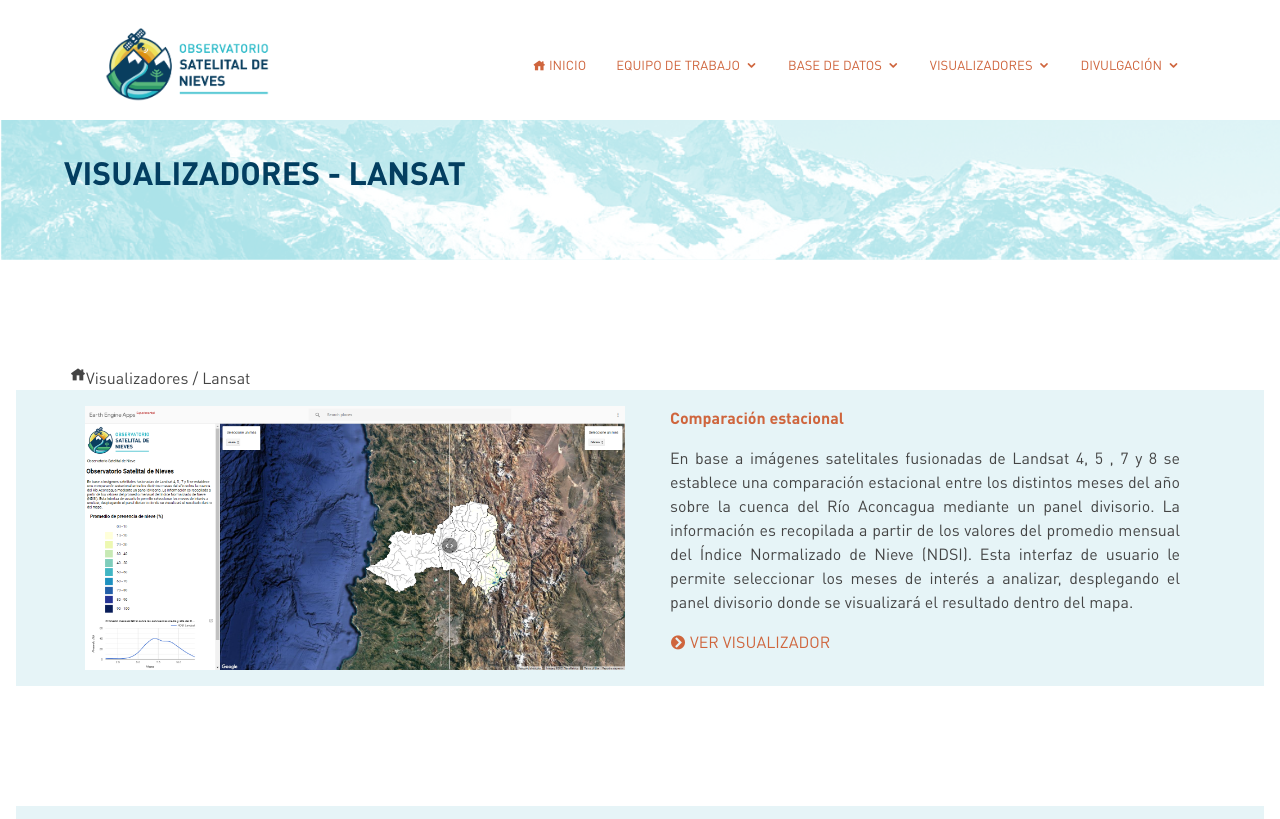
After one commit to DatosLabUPLA/obsnieves-web-legacy, a Django app: page /visualizadores/lansat/ in a window 1280 px wide. The commit adds this page. Shown: the top 819 px of the page. Run offline with Django 3.2, Linux system fonts and the light colour scheme; some libraries are stand-ins or nearby versions.

Commit message:
Update: Se Añaden visualizadores Sentinel y Lansat
Se modifica la forma como se estructuran los visualizadores para poder identificarlos de mejor manera

```diff
--- a/core/templates/core/base.html
+++ b/core/templates/core/base.html
@@ -111,7 +111,9 @@
               <a href="#" class="{% if request.resolver_match.url_name == "home" %}text-white{% else %}txt-naranjo-2{% endif %}">Visualizadores</a>
                 <ul>
                     <li><a href="{% url 'display_description' %}">Visualizadores Descripción</a></li>
-                    <li><a href="{% url 'display' %}">Visualizadores 1 - 5</a></li>
+                    <li><a href="{% url 'display_lansat' %}">Visualizadores Lansat</a></li>
+                    <li><a href="{% url 'display_sentinel' %}">Visualizadores Sentinel</a></li>
+                    <li><a href="{% url 'display_modis' %}">Visualizadores MODIS</a></li>
                 </ul>
             </li>
 
--- /dev/null
+++ b/core/templates/core/display_lansat.html
@@ -0,0 +1,107 @@
+{% extends 'core/base.html' %}
+
+{% load static %}
+
+{% block title %}Visualizadores{% endblock title %}
+
+{% block content %}
+
+<section id="page-title">
+    <h2>Visualizadores - Lansat</h2>
+</section>
+
+<main id="main" class="p-3">
+
+  <div class="container">
+      <div class="row">
+          <i class="icofont-home"></i> Visualizadores / Lansat
+      </div>
+  </div>
+
+  <!-- Visualizador 1 -->
+  <section id="visualizador-1" class="p-3 team-obs">
+    <div class="container ">
+      <div class="row ">
+        <div class="col-6">
+          <a href="https://observatorionieves.users.earthengine.app/view/promedio-ndsi-mensual-landsat" target="_blank">
+            <img src="{% static "img/visualizadores/visualizador_lansat_01.jpg" %}" alt="" class="img-fluid">
+          </a>
+        </div>
+        <div class="col-6">
+          <div class="col-12">
+            <p class="font-weight-bold">
+              <span class="txt-naranjo-2 ">Comparación estacional</span>
+            </p>
+          </div>
+          <div class="col-12">
+            <p class="text-justify">
+              En base a imágenes satelitales fusionadas de Landsat 4, 5 , 7 y 8 se establece una comparación estacional entre los distintos meses del año sobre la cuenca del Río Aconcagua mediante un panel divisorio. La información es recopilada a partir de los valores del promedio mensual del Índice Normalizado de Nieve (NDSI). Esta interfaz de usuario le permite seleccionar los meses de interés a analizar, desplegando el panel divisorio donde se visualizará el resultado dentro del mapa.
+            </p>
+            <p>
+              <a href="https://observatorionieves.users.earthengine.app/view/promedio-ndsi-mensual-landsat" target="_blank" class="txt-naranjo-2 text-uppercase">
+                <i class="icofont-circled-right txt-naranjo-2"></i>
+                Ver visualizador
+              </a>
+            </p>
+          </div>
+        </div>
+      </div>
+    </div>
+  </section>
+
+  <section >
+    <div class="container">
+      <div class="row">
+        <div class="col-12">
+
+        </div>
+      </div>
+    </div>
+  </section>
+  <!-- Fin Visualizador 1 -->
+
+  <!-- Visualizador 2 -->
+  <section id="visualizador-2" class="p-3 team-obs">
+    <div class="container ">
+      <div class="row ">
+        <div class="col-5">
+          <div class="col-12">
+            <p class="font-weight-bold">
+              <span class="txt-naranjo-2 ">Comparación interanual</span>
+            </p>
+          </div>
+          <div class="col-12">
+            <p class="text-justify">
+              En base a imágenes satelitales fusionadas de Landsat 4, 5 , 7 y 8 se establece una comparación interanual entre los distintos años sobre la cuenca del Río Aconcagua mediante un panel divisorio. La información es recopilada a partir de los valores del promedio anual del Índice Normalizado de Nieve (NDSI). Esta interfaz de usuario le permite seleccionar los años de interés a analizar, desplegando el panel divisorio donde se visualizará el resultado dentro del mapa.
+            </p>
+            <p>
+              <a href="https://observatorionieves.users.earthengine.app/view/promedio-ndsi-anual-landsat" target="_blank" class="txt-naranjo-2 text-uppercase">
+                <i class="icofont-circled-right txt-naranjo-2"></i>
+                Ver visualizador
+              </a>
+            </p>
+          </div>
+        </div>
+        <div class="col-6">
+          <a href="https://observatorionieves.users.earthengine.app/view/promedio-ndsi-anual-landsat" target="_blank">
+            <img src="{% static "img/visualizadores/visualizador_lansat_02.jpg" %}" alt="" class="img-fluid">
+          </a>
+        </div>
+      </div>
+    </div>
+  </section>
+
+  <section>
+    <div class="container">
+      <div class="row">
+        <div class="col-12">
+
+        </div>
+      </div>
+    </div>
+  </section>
+  <!-- Fin Visualizador 2 -->
+
+</main><!-- End #main -->
+
+{% endblock content %}
--- a/core/views.py
+++ b/core/views.py
@@ -21,8 +21,15 @@ def escalation(request):
 def display_description(request):
     return render(request, 'core/display_description.html')
 
-def display(request):
-    return render(request, 'core/display.html')
+def display_lansat(request):
+    return render(request, 'core/display_lansat.html')
+
+def display_modis(request):
+    return render(request, 'core/display_modis.html')
+
+def display_sentinel(request):
+    return render(request, 'core/display_sentinel.html')
+
 
 def news(request):
     return render(request, 'core/news.html')
--- a/obsnievesweb/urls.py
+++ b/obsnievesweb/urls.py
@@ -29,8 +29,10 @@ urlpatterns = [
     path('basededatos/', core_views.database, name='database'),
     path('escalamiento/', core_views.escalation, name='escalation'),
 
-    path('visualizadores/', core_views.display, name='display'),
-    path('visualizadores/descripcion', core_views.display_description, name='display_description'),
+    path('visualizadores/', core_views.display_description, name='display_description'),
+    path('visualizadores/lansat/', core_views.display_lansat, name='display_lansat'),
+    path('visualizadores/modis/', core_views.display_modis, name='display_modis'),
+    path('visualizadores/sentinel/', core_views.display_sentinel, name='display_sentinel'),
 
     path('noticias/', core_views.news, name='news'),
     path('eventos/', core_views.events, name='events'),
```
Also changed, not shown: core/templates/core/display_description.html (+5 -5 lines), core/templates/core/display_modis.html (renamed from core/templates/core/display.html, +7 -7 lines), core/templates/core/display_sentinel.html (added, +107 -0 lines), core/static/img/visualizadores/visualizador_04.jpg (deleted), core/static/img/visualizadores/visualizador_05.jpg (deleted), core/static/img/visualizadores/visualizador_lansat_01.jpg (added), core/static/img/visualizadores/visualizador_modis_01.jpg (renamed from core/static/img/visualizadores/visualizador_01.jpg), core/static/img/visualizadores/visualizador_modis_02.jpg (renamed from core/static/img/visualizadores/visualizador_02.jpg), core/static/img/visualizadores/visualizador_modis_03.jpg (renamed from core/static/img/visualizadores/visualizador_03.jpg), 5 other files.
